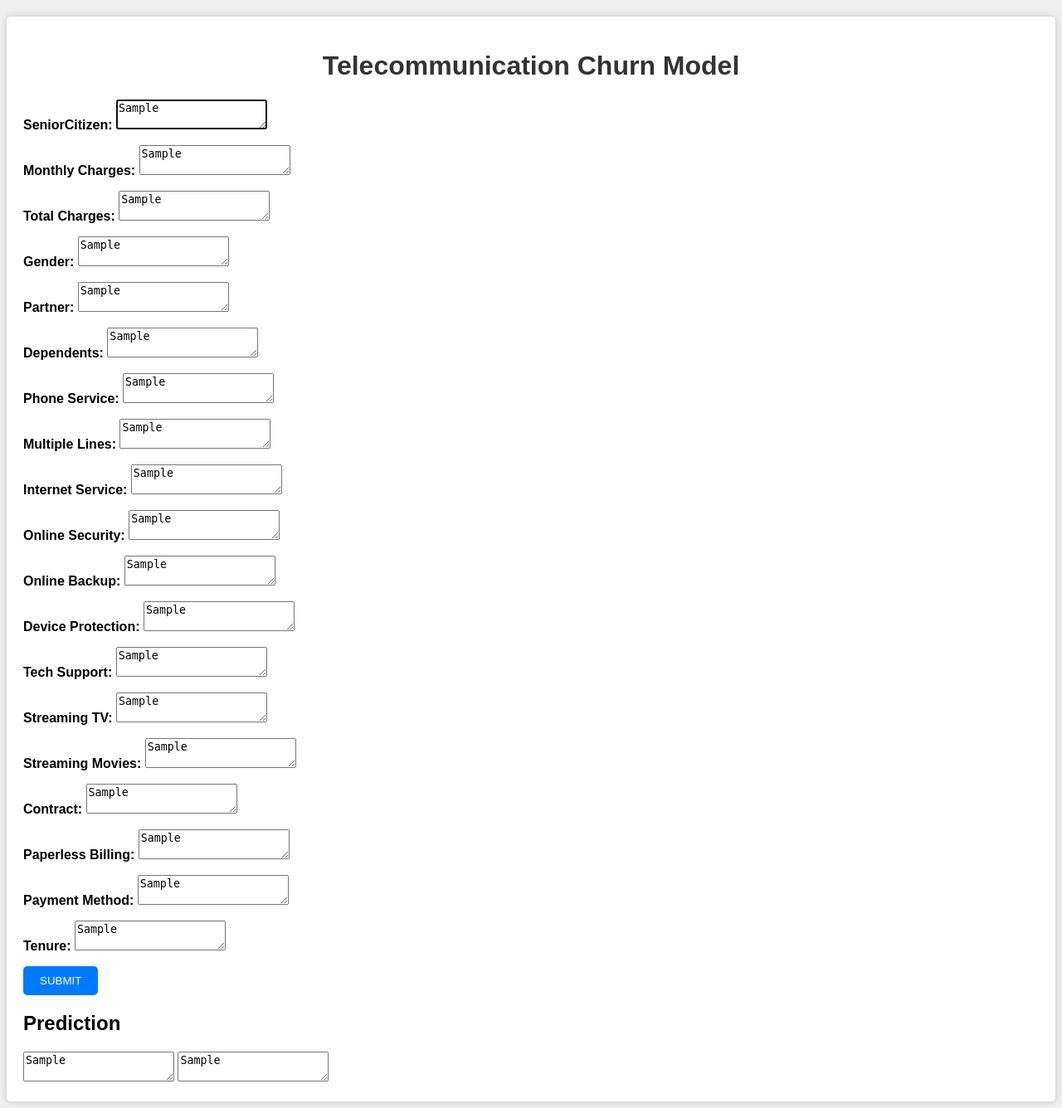
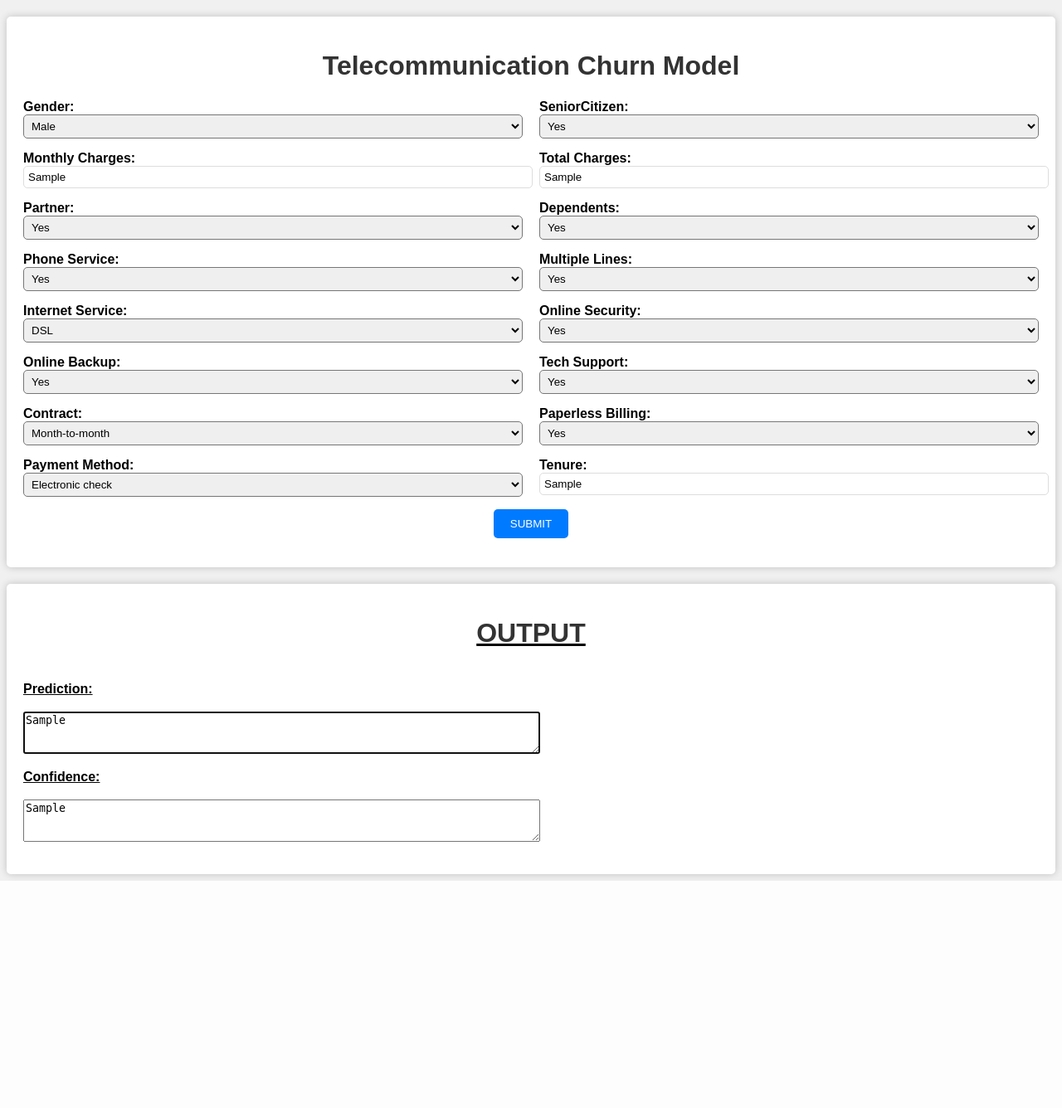
Before and after one commit to yatish7/End-End-Telecommunication-Churn, a Flask app: template templates/home.html in a window 1280 px wide. Shown: the whole page at 83% size. After the commit the page ends 1062 px from the top, so only its background shows below. Run offline with Flask 3, Linux system fonts and the light colour scheme; the template is opened without the code that fills it: most values are stand-ins (such as "Sample title", 1, 10 or a date in 2020); parts of the project's set-up code (start-up, migrations or seed data) failed here and were passed over.

Commit message:
Updadated changes

```diff
--- a/app.py
+++ b/app.py
@@ -1,17 +1,48 @@
-# Import necessary libraries
+
+# coding: utf-8
+
 import pandas as pd
+from sklearn.model_selection import train_test_split
+from sklearn.ensemble import RandomForestClassifier
+from sklearn import metrics
 from flask import Flask, request, render_template
+import pickle
 
-# Initialize Flask app
-app = Flask(__name__)
+app = Flask("__name__")
+
+df_1=pd.read_csv("first_telc.csv")
+
+q = ""
 
 @app.route("/")
 def loadPage():
-    return render_template('home.html', output1="", output2="", query1="", query2="", query3="", query4="", query5="", query6="", query7="", query8="", query9="", query10="", query11="", query12="", query13="", query14="", query15="", query16="", query17="", query18="", query19="")
+	return render_template('home.html', query="")
+
 
 @app.route("/", methods=['POST'])
 def predict():
-    # Extract input values from the form
+
+    '''
+    SeniorCitizen
+    MonthlyCharges
+    TotalCharges
+    gender
+    Partner
+    Dependents
+    PhoneService
+    MultipleLines
+    InternetService
+    OnlineSecurity
+    OnlineBackup
+    TechSupport
+    Contract
+    PaperlessBilling
+    PaymentMethod
+    tenure
+    '''
+
+
+
     inputQuery1 = request.form['query1']
     inputQuery2 = request.form['query2']
     inputQuery3 = request.form['query3']
@@ -23,59 +54,70 @@ def predict():
     inputQuery9 = request.form['query9']
     inputQuery10 = request.form['query10']
     inputQuery11 = request.form['query11']
-    inputQuery12 = request.form['query12']
     inputQuery13 = request.form['query13']
-    inputQuery14 = request.form['query14']
-    inputQuery15 = request.form['query15']
     inputQuery16 = request.form['query16']
     inputQuery17 = request.form['query17']
     inputQuery18 = request.form['query18']
     inputQuery19 = request.form['query19']
 
-    # Create a new DataFrame with the input data
+    model = pickle.load(open("model.sav", "rb"))
+
     data = [[inputQuery1, inputQuery2, inputQuery3, inputQuery4, inputQuery5, inputQuery6, inputQuery7,
-             inputQuery8, inputQuery9, inputQuery10, inputQuery11, inputQuery12, inputQuery13, inputQuery14,
-             inputQuery15, inputQuery16, inputQuery17, inputQuery18, inputQuery19]]
+             inputQuery8, inputQuery9, inputQuery10, inputQuery11, inputQuery13,
+              inputQuery16, inputQuery17, inputQuery18, inputQuery19]]
 
-    new_df = pd.DataFrame(data, columns=['SeniorCitizen', 'MonthlyCharges', 'TotalCharges', 'gender',
-                                         'Partner', 'Dependents', 'PhoneService', 'MultipleLines', 'InternetService',
-                                         'OnlineSecurity', 'OnlineBackup', 'DeviceProtection', 'TechSupport',
-                                         'StreamingTV', 'StreamingMovies', 'Contract', 'PaperlessBilling',
-                                         'PaymentMethod', 'tenure'])
+    new_df = pd.DataFrame(data, columns = ['SeniorCitizen', 'MonthlyCharges', 'TotalCharges', 'gender',
+                                           'Partner', 'Dependents', 'PhoneService', 'MultipleLines', 'InternetService',
+                                           'OnlineSecurity', 'OnlineBackup', 'DeviceProtection', 'TechSupport',
+                                           'StreamingTV', 'StreamingMovies', 'Contract', 'PaperlessBilling',
+                                           'PaymentMethod', 'tenure'])
 
+    df_2 = pd.concat([df_1, new_df], ignore_index = True)
     # Group the tenure in bins of 12 months
     labels = ["{0} - {1}".format(i, i + 11) for i in range(1, 72, 12)]
-    new_df['tenure_group'] = pd.cut(new_df.tenure.astype(int), range(1, 80, 12), right=False, labels=labels)
 
-    # Drop unnecessary columns
-    new_df.drop(columns=['tenure'], axis=1, inplace=True)
+    df_2['tenure_group'] = pd.cut(df_2.tenure.astype(int), range(1, 80, 12), right=False, labels=labels)
+    #drop column customerID and tenure
+    df_2.drop(columns= ['tenure'], axis=1, inplace=True)
 
-    # Perform one-hot encoding on categorical variables
-    new_df_dummies = pd.get_dummies(new_df[['gender', 'SeniorCitizen', 'Partner', 'Dependents', 'PhoneService',
-                                          'MultipleLines', 'InternetService', 'OnlineSecurity', 'OnlineBackup',
-                                          'DeviceProtection', 'TechSupport', 'StreamingTV', 'StreamingMovies',
-                                          'Contract', 'PaperlessBilling', 'PaymentMethod', 'tenure_group']])
 
-    # Predict using a placeholder model (Replace this with your actual model)
-    # Example: single = your_model.predict(new_df_dummies.tail(1))
-    single = 1  # Placeholder for demonstration purposes
-    probability = 0.75  # Placeholder for demonstration purposes
 
-    # Prepare output messages
-    if single == 1:
-        output1 = "This customer is likely to be churned!!"
+
+    new_df__dummies = pd.get_dummies(df_2[['gender', 'SeniorCitizen', 'Partner', 'Dependents', 'PhoneService',
+           'MultipleLines', 'InternetService', 'OnlineSecurity', 'OnlineBackup',
+            'TechSupport',
+           'Contract', 'PaperlessBilling', 'PaymentMethod','tenure_group']])
+
+
+    #final_df=pd.concat([new_df__dummies, new_dummy], axis=1)
+
+
+    single = model.predict(new_df__dummies.tail(1))
+    probablity = model.predict_proba(new_df__dummies.tail(1))[:,1]
+
+    if single==1:
+        o1 = "This customer is likely to be churned!!"
+        o2 = "Confidence: {}".format(probablity*100)
     else:
-        output1 = "This customer is likely to continue!!"
+        o1 = "This customer is likely to continue!!"
+        o2 = "Confidence: {}".format(probablity*100)
 
-    output2 = "Confidence: {}%".format(probability * 100)
+    return render_template('home.html', output1=o1, output2=o2,
+                           query1 = request.form['query1'],
+                           query2 = request.form['query2'],
+                           query3 = request.form['query3'],
+                           query4 = request.form['query4'],
+                           query5 = request.form['query5'],
+                           query6 = request.form['query6'],
+                           query7 = request.form['query7'],
+                           query8 = request.form['query8'],
+                           query9 = request.form['query9'],
+                           query10 = request.form['query10'],
+                           query11 = request.form['query11'],
+                           query13 = request.form['query13'],
+                           query16 = request.form['query16'],
+                           query17 = request.form['query17'],
+                           query18 = request.form['query18'],
+                           query19 = request.form['query19'])
 
-    # Render the template with the output messages and input values
-    return render_template('home.html', output1=output1, output2=output2,
-                           query1=inputQuery1, query2=inputQuery2, query3=inputQuery3, query4=inputQuery4, query5=inputQuery5,
-                           query6=inputQuery6, query7=inputQuery7, query8=inputQuery8, query9=inputQuery9, query10=inputQuery10,
-                           query11=inputQuery11, query12=inputQuery12, query13=inputQuery13, query14=inputQuery14,
-                           query15=inputQuery15, query16=inputQuery16, query17=inputQuery17, query18=inputQuery18, query19=inputQuery19)
-
-# Run the app if executed as the main script
-if __name__ == "__main__":
-    app.run()
+app.run()
--- a/telecommunication_churn_eda.py
+++ b/telecommunication_churn_eda 8.55.21 PM.py
@@ -106,6 +106,9 @@ tel_data_copy['tenure_group'].value_counts() # This will count the records in ea
 
 #drop column customerID and tenure this are not needed
 tel_data_copy.drop(columns= ['customerID','tenure'], axis=1, inplace=True)
+# Assuming your DataFrame is named 'tel_data'
+tel_data_copy.drop(['DeviceProtection', 'StreamingTV', 'StreamingMovies'], axis=1, inplace=True)
+
 tel_data_copy.head()
 
 """**In order to drop columns always have domain knowledge and then see whether the column is needed or not and drop it**
--- a/templates/home.html
+++ b/templates/home.html
@@ -26,8 +26,18 @@
             font-weight: bold;
         }
 
-        textarea.form-control {
-            resize: vertical;
+        /* Text box style */
+        input.small-text-box {
+            width: 100%; /* Make text boxes the same width as labels */
+            padding: 5px; /* Adjust padding as needed */
+            border: 1px solid #ddd;
+            border-radius: 5px;
+        }
+
+        select.small-select-box {
+            width: 100%;
+            padding: 5px;
+            border-radius: 5px;
         }
 
         .btn-primary {
@@ -37,6 +47,8 @@
             padding: 10px 20px;
             border-radius: 5px;
             cursor: pointer;
+            display: block; /* Make it a block-level element */
+            margin: 0 auto; /* Center horizontally */
         }
 
         .btn-primary:hover {
@@ -45,21 +57,37 @@
 
         .output-group {
             margin-top: 20px;
+            padding-top: 20px; /* Added gap between form and prediction box */
+            border-top: 1px solid #ddd; /* Added a border above the prediction box */
         }
 
-        .output-group textarea {
+        .output-group label {
+            font-weight: bold;
+        }
+
+        /* Text box style for prediction and confidence */
+        input.small-text-box {
+            width: 100%;
+            padding: 5px;
             border: 1px solid #ddd;
             border-radius: 5px;
-            padding: 10px;
-            width: 100%;
         }
 
         h1 {
             text-align: center;
             color: #333;
         }
-    </style>
-</head>
+
+        /* Style for arranging form groups in rows of 2 */
+        .form-row {
+            display: flex;
+            flex-wrap: wrap;
+            justify-content: space-between;
+        }
+
+        .form-group {
+            flex-basis: calc(50% - 10px);
+        }
     </style>
 </head>
 <body>
@@ -67,89 +95,161 @@
         <div class="row">
             <form action="/" method="POST" class="col-sm-9">
                 <h1 align='center'>Telecommunication Churn Model</h1>
-                <div class="form-group purple-border">
+                <!-- Row 1 -->
+                <div class="form-row">
+                    <div class="form-group">
+                        <label for="query4">Gender:</label>
+                        <select class="form-control small-select-box" id="query4" name="query4" required>
+                            <option value="Male">Male</option>
+                            <option value="Female">Female</option>
+                        </select>
+                    </div>
+                    <div class="form-group">
                         <label for="query1">SeniorCitizen:</label>
-                    <textarea class="form-control" rows="2" id="query1" name="query1" autofocus>{{query1}}</textarea>
+                        <select class="form-control small-select-box" id="query1" name="query1" required>
+                            <option value="1">Yes</option>
+                            <option value="0">No</option>
+                        </select>
                     </div>
-                <div class="form-group purple-border">
+                </div>
+                <!-- Row 2 -->
+                <div class="form-row">
+                    <div class="form-group">
                         <label for="query2">Monthly Charges:</label>
-                    <textarea class="form-control" rows="2" id="query2" name="query2">{{query2}}</textarea>
+                        <input type="text" class="form-control small-text-box" id="query2" name="query2" value="{{query2}}">
                     </div>
-                <div class="form-group purple-border">
+                    <div class="form-group">
                         <label for="query3">Total Charges:</label>
-                    <textarea class="form-control" rows="2" id="query3" name="query3">{{query3}}</textarea>
+                        <input type="text" class="form-control small-text-box" id="query3" name="query3" value="{{query3}}">
                     </div>
-                <div class="form-group purple-border">
-                    <label for="query4">Gender:</label>
-                    <textarea class="form-control" rows="2" id="query4" name="query4">{{query4}}</textarea>
                 </div>
-                <div class="form-group purple-border">
+                <!-- Row 3 -->
+                <div class="form-row">
+                    <div class="form-group">
                         <label for="query5">Partner:</label>
-                    <textarea class="form-control" rows="2" id="query5" name="query5">{{query5}}</textarea>
+                        <select class="form-control small-select-box" id="query5" name="query5" required>
+                            <option value="Yes">Yes</option>
+                            <option value="No">No</option>
+                        </select>
                     </div>
-                <div class="form-group purple-border">
+                    <div class="form-group">
                         <label for="query6">Dependents:</label>
-                    <textarea class="form-control" rows="2" id="query6" name="query6">{{query6}}</textarea>
+                        <select class="form-control small-select-box" id="query6" name="query6" required>
+                            <option value="Yes">Yes</option>
+                            <option value="No">No</option>
+                        </select>
                     </div>
-                <div class="form-group purple-border">
+                </div>
+                <!-- Row 4 -->
+                <div class="form-row">
+                    <div class="form-group">
                         <label for="query7">Phone Service:</label>
-                    <textarea class="form-control" rows="2" id="query7" name="query7">{{query7}}</textarea>
+                        <select class="form-control small-select-box" id="query7" name="query7" required>
+                            <option value="Yes">Yes</option>
+                            <option value="No">No</option>
+                        </select>
                     </div>
-                <div class="form-group purple-border">
+                    <div class="form-group">
                         <label for="query8">Multiple Lines:</label>
-                    <textarea class="form-control" rows="2" id="query8" name="query8">{{query8}}</textarea>
+                        <select class="form-control small-select-box" id="query8" name="query8" required>
+                            <option value="Yes">Yes</option>
+                            <option value="No">No</option>
+                            <option value="No Phone Service">No Phone Service</option>
+                        </select>
                     </div>
-                <div class="form-group purple-border">
+                </div>
+                <!-- Row 5 -->
+                <div class="form-row">
+                    <div class="form-group">
                         <label for="query9">Internet Service:</label>
-                    <textarea class="form-control" rows="2" id="query9" name="query9">{{query9}}</textarea>
+                        <select class="form-control small-select-box" id="query9" name="query9" required>
+                            <option value="DSL">DSL</option>
+                            <option value="Fiber Optic">Fiber Optic</option>
+                            <option value="No">No</option>
+                        </select>
                     </div>
-                <div class="form-group purple-border">
+                    <div class="form-group">
                         <label for="query10">Online Security:</label>
-                    <textarea class="form-control" rows="2" id="query10" name="query10">{{query10}}</textarea>
+                        <select class="form-control small-select-box" id="query10" name="query10" required>
+                            <option value="Yes">Yes</option>
+                            <option value="No">No</option>
+                        </select>
                     </div>
-                <div class="form-group purple-border">
+                </div>
+                <!-- Row 6 -->
+                <div class="form-row">
+                    <div class="form-group">
                         <label for="query11">Online Backup:</label>
-                    <textarea class="form-control" rows="2" id="query11" name="query11">{{query11}}</textarea>
+                        <select class="form-control small-select-box" id="query11" name="query11" required>
+                            <option value="Yes">Yes</option>
+                            <option value="No">No</option>
+                        </select>
                     </div>
-                <div class="form-group purple-border">
-                    <label for="query12">Device Protection:</label>
-                    <textarea class="form-control" rows="2" id="query12" name="query12">{{query12}}</textarea>
+                    <div class="form-group">
+                        <label for="query13">Tech Support:</label>
+                        <select class="form-control small-select-box" id="query13" name="query13" required>
+                            <option value="Yes">Yes</option>
+                            <option value="No">No</option>
+                        </select>
                     </div>
-                <div class="form-group purple-border">
-                    <label for="query13">Tech Support:</label>
-                    <textarea class="form-control" rows="2" id="query13" name="query13">{{query13}}</textarea>
                 </div>
-                <div class="form-group purple-border">
-                    <label for="query14">Streaming TV:</label>
-                    <textarea class="form-control" rows="2" id="query14" name="query14">{{query14}}</textarea>
+                <!-- Row 7 -->
+                <div class="form-row">
+                    <div class="form-group">
+                        <label for="query16">Contract:</label>
+                        <select class="form-control small-select-box" id="query16" name="query16" required>
+                            <option value="Month-to-month">Month-to-month</option>
+                            <option value="One year">One year</option>
+                            <option value="Two year">Two year</option>
+                        </select>
                     </div>
-                <div class="form-group purple-border">
-                    <label for="query15">Streaming Movies:</label>
-                    <textarea class="form-control" rows="2" id="query15" name="query15">{{query15}}</textarea>
+                    <div class="form-group">
+                        <label for="query17">Paperless Billing:</label>
+                        <select class="form-control small-select-box" id="query17" name="query17" required>
+                            <option value="Yes">Yes</option>
+                            <option value="No">No</option>
+                        </select>
                     </div>
-                <div class="form-group purple-border">
-                    <label for="query16">Contract:</label>
-                    <textarea class="form-control" rows="2" id="query16" name="query16">{{query16}}</textarea>
                 </div>
-                <div class="form-group purple-border">
-                    <label for="query17">Paperless Billing:</label>
-                    <textarea class="form-control" rows="2" id="query17" name="query17">{{query17}}</textarea>
+                <!-- Row 8 -->
+                <div class="form-row">
+                    <div class="form-group">
+                        <label for="query18">Payment Method:</label>
+                        <select class="form-control small-select-box" id="query18" name="query18" required>
+                            <option value="Electronic check">Electronic check</option>
+                            <option value="Bank transfer (automatic)">Bank transfer (automatic)</option>
+                            <option value="Credit card (automatic)">Credit card (automatic)</option>
+                            <option value="Mailed check">Mailed check</option>
+                        </select>
                     </div>
-                <div class="form-group purple-border">
-                    <label for="query18">Payment Method:</label>
-                    <textarea class="form-control" rows="2" id="query18" name="query18">{{query18}}</textarea>
+                    <div class="form-group">
+                        <label for="query19">Tenure:</label>
+                        <input type="text" class="form-control small-text-box" id="query19" name="query19" value="{{query19}}">
                     </div>
-                <div class="form-group purple-border">
-                    <label for="query19">Tenure:</label>
-                    <textarea class="form-control" rows="2" id="query19" name="query19">{{query19}}</textarea>
                 </div>
 
+                <!-- Centered Submit Button -->
+                <div class="form-group text-center">
                     <button type="submit" class="btn btn-primary" name="submit">SUBMIT</button>
+                </div>
             </form>
-            <div class="col-sm-3">
-                <h2>Prediction</h2>
-                <textarea class="form-control" rows="2" id="output1" name="output1" autofocus>{{output1}}</textarea>
-                <textarea class="form-control" rows="2" id="output2" name="output2" autofocus>{{output2}}</textarea>
+        </div>
+    </div>
+
+    <!-- Prediction Box -->
+    <div class="container">
+            <u><h1 align="center">OUTPUT</h1></u>
+            <br>
+            <div class="form-row">
+                <div class="form-group">
+                    <label for="prediction"><u>Prediction:</u></label>
+                    <br><br>
+                    <textarea class="form-control small-text-box" id="prediction" name="prediction" rows="3" cols="75" autofocus>{{output1}}</textarea>
+                </div>
+                <div class="form-group">
+                    <label for="confidence"><u>Confidence:</u></label>
+                    <br><br>
+                    <textarea class="form-control small-text-box" id="confidence" name="confidence" rows="3" cols="75" autofocus>{{output2}}</textarea>
                 </div>
             </div>
     </div>
```
Also changed, not shown: telecimmunication_churn_model 8.55.21 PM.py (renamed from telecimmunication_churn_model.py, +7 -1 lines), tel_churn.csv, 1 other file. Lines whose indentation alone changed are shown as unchanged.
